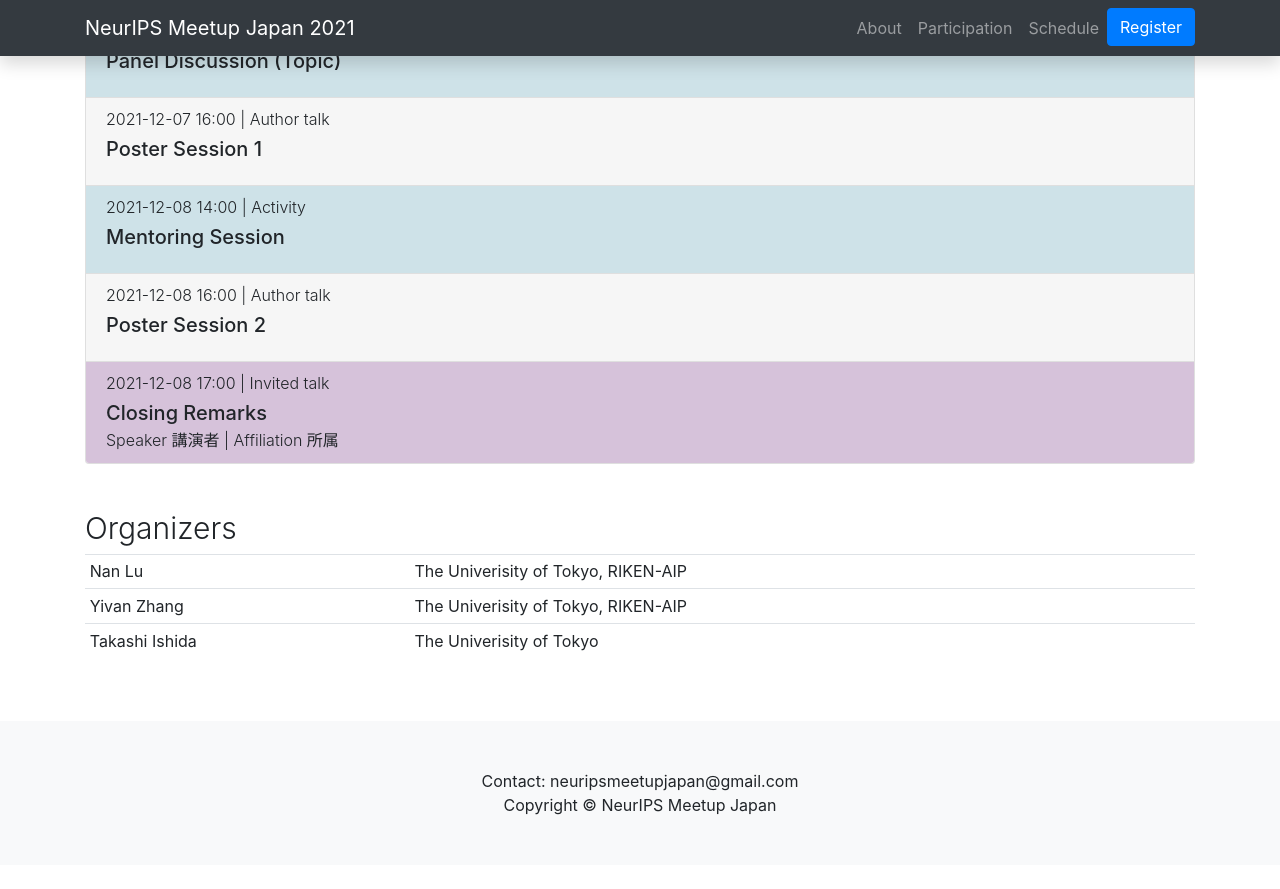
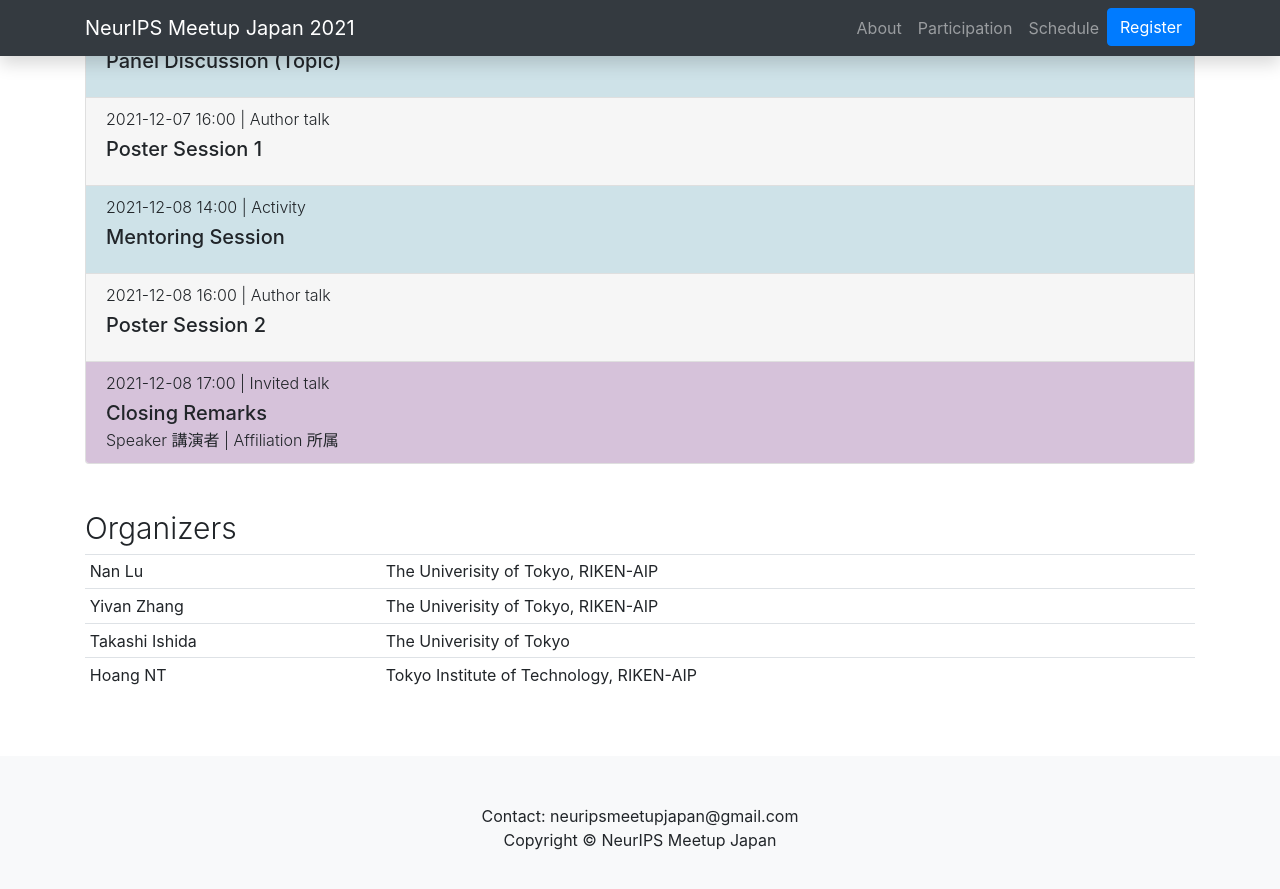
Before and after one commit to NeurIPSMeetupJapan/neuripsmeetupjapan.github.io, a Jekyll site: the page built from index.md, in a window 1280 px wide and 900 px high, scrolled down 2306 px. Shown: the top 889 px of the window. Built offline with Jekyll 4.4.1, drawn with Linux system fonts in a browser that asks for light colours; before the commit the page ends 3171 px from its top, so only the background shows below that.

Commit message:
update committee members list, add Hoang NT

```diff
--- a/_includes/committee.html
+++ b/_includes/committee.html
@@ -12,5 +12,9 @@
       <td>Takashi Ishida</td>
       <td>The Univerisity of Tokyo</td>
     </tr>
+    <tr>
+      <td>Hoang NT</td>
+      <td>Tokyo Institute of Technology, RIKEN-AIP</td>
+    </tr>
   </tbody>
 </table>
```
